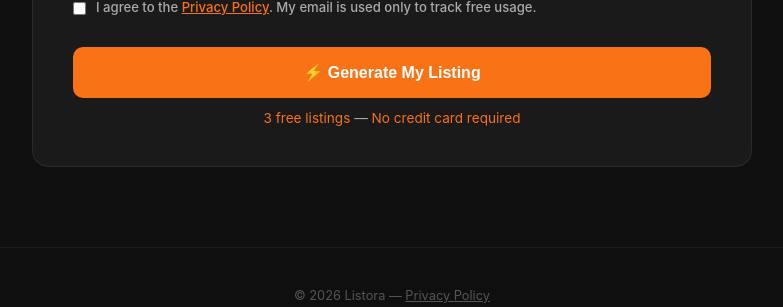
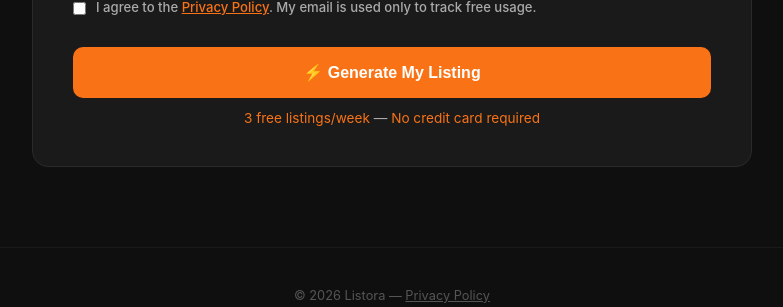
Before and after one commit to Zykssou/listora, a Flask app: page / in a window 1280 px wide. Shown: the part 1199-1506 px from the top of the page, without its empty margins (248-1031 px from the left). Run offline with Flask 3, Linux system fonts and the light colour scheme; data that the repository does not hold is empty.

Commit message:
3 free listings per week, weekly reset logic

```diff
--- a/app.py
+++ b/app.py
@@ -24,7 +24,9 @@ def init_db():
             email TEXT UNIQUE,
             uses INTEGER DEFAULT 0,
             paid INTEGER DEFAULT 0,
-            created_at TEXT
+            created_at TEXT,
+            week_uses INTEGER DEFAULT 0,
+            week_key TEXT DEFAULT ''
         )
     """)
     c.execute("""
@@ -41,24 +43,35 @@ def init_db():
 
 init_db()
 
+def get_week_key():
+    now = datetime.now()
+    return f"{now.year}-W{now.isocalendar()[1]}"
+
 def get_or_create_user(email):
     conn = sqlite3.connect(DB_PATH)
     c = conn.cursor()
+    week_key = get_week_key()
     c.execute("SELECT * FROM users WHERE email=?", (email,))
     user = c.fetchone()
     if not user:
-        c.execute("INSERT INTO users (email, uses, paid, created_at) VALUES (?,0,0,?)",
-                  (email, datetime.now().isoformat()))
+        c.execute("INSERT INTO users (email, uses, paid, created_at, week_uses, week_key) VALUES (?,0,0,?,0,?)",
+                  (email, datetime.now().isoformat(), week_key))
         conn.commit()
         c.execute("SELECT * FROM users WHERE email=?", (email,))
         user = c.fetchone()
+    else:
+        if user[6] != week_key:
+            c.execute("UPDATE users SET week_uses=0, week_key=? WHERE email=?", (week_key, email))
+            conn.commit()
+            c.execute("SELECT * FROM users WHERE email=?", (email,))
+            user = c.fetchone()
     conn.close()
     return user
 
 def increment_uses(email):
     conn = sqlite3.connect(DB_PATH)
     c = conn.cursor()
-    c.execute("UPDATE users SET uses = uses + 1 WHERE email=?", (email,))
+    c.execute("UPDATE users SET uses = uses + 1, week_uses = week_uses + 1 WHERE email=?", (email,))
     conn.commit()
     conn.close()
 
@@ -138,8 +151,9 @@ def generate():
         uses = user[2]
         paid = user[3]
 
+        week_uses = user[5] if len(user) > 5 else uses
         is_admin = ADMIN_EMAIL and email == ADMIN_EMAIL
-        if uses >= FREE_USES and not paid and not is_admin:
+        if week_uses >= FREE_USES and not paid and not is_admin:
             return jsonify({"error": "free_limit", "message": "You've used your 3 free listings. Upgrade to Pro for unlimited listings."}), 403
 
         result = generate_listing(product_name, category, features, target_audience, keywords)
@@ -153,7 +167,7 @@ def generate():
         conn.commit()
         conn.close()
 
-        remaining = max(0, FREE_USES - (uses + 1)) if not paid else 999
+        remaining = max(0, FREE_USES - (week_uses + 1)) if not paid else 999
         return jsonify({"success": True, "listing": result, "remaining": remaining, "paid": paid})
     except Exception as e:
         return jsonify({"error": str(e)}), 500
--- a/templates/index.html
+++ b/templates/index.html
@@ -214,7 +214,7 @@ const T = {
         ph_features: "e.g. BPA-free, keeps cold 24h, leak-proof lid",
         ph_keywords: "e.g. water bottle insulated, sports bottle",
         btn_generate: "⚡ Generate My Listing",
-        free_badge_span: "3 free listings",
+        free_badge_span: "3 free listings/week",
         free_badge_txt: "No credit card required",
         loading_txt: "Generating your optimized listing...",
         res_title: "Title",
@@ -226,7 +226,7 @@ const T = {
         err_gdpr: "Please accept the Privacy Policy to continue.",
         err_fill: "Please fill in your email and product name.",
         err_network: "Network error. Please try again in a few seconds.",
-        err_limit: 'You\'ve used your 3 free listings. <a href="#" style="color:#f97316">Upgrade to Pro — $19/month</a> for unlimited listings.',
+        err_limit: 'You\'ve used your 3 free listings this week. <a href="#" style="color:#f97316">Upgrade to Pro — $19/month</a> for unlimited listings.',
         err_generic: "Something went wrong. Please try again.",
         remaining: (n) => n > 0 ? `✅ Listing generated! You have <strong style="color:#f97316">${n} free listing${n>1?'s':''}</strong> remaining.` : `You've used all free listings. <a href="#" style="color:#f97316">Upgrade to Pro — $19/month</a>`
     },
@@ -264,7 +264,7 @@ const T = {
         err_gdpr: "Merci d'accepter la Politique de confidentialité pour continuer.",
         err_fill: "Merci de remplir ton email et le nom du produit.",
         err_network: "Erreur réseau. Réessaie dans quelques secondes.",
-        err_limit: 'Tu as utilisé tes 3 fiches gratuites. <a href="#" style="color:#f97316">Passe en Pro — 19$/mois</a> pour des fiches illimitées.',
+        err_limit: 'Tu as utilisé tes 3 fiches gratuites cette semaine. <a href="#" style="color:#f97316">Passe en Pro — 19$/mois</a> pour des fiches illimitées.',
         err_generic: "Une erreur est survenue. Réessaie.",
         remaining: (n) => n > 0 ? `✅ Fiche générée ! Il te reste <strong style="color:#f97316">${n} fiche${n>1?'s':''} gratuite${n>1?'s':''}</strong>.` : `Tu as utilisé toutes tes fiches gratuites. <a href="#" style="color:#f97316">Passe en Pro — 19$/mois</a>`
     },
@@ -302,7 +302,7 @@ const T = {
         err_gdpr: "Por favor acepta la Política de Privacidad para continuar.",
         err_fill: "Por favor rellena tu email y el nombre del producto.",
         err_network: "Error de red. Inténtalo de nuevo en unos segundos.",
-        err_limit: 'Has usado tus 3 fichas gratuitas. <a href="#" style="color:#f97316">Pasa a Pro — $19/mes</a> para fichas ilimitadas.',
+        err_limit: 'Has usado tus 3 fichas gratuitas esta semana. <a href="#" style="color:#f97316">Pasa a Pro — $19/mes</a> para fichas ilimitadas.',
         err_generic: "Algo salió mal. Inténtalo de nuevo.",
         remaining: (n) => n > 0 ? `✅ ¡Ficha generada! Te quedan <strong style="color:#f97316">${n} ficha${n>1?'s':''} gratuita${n>1?'s':''}</strong>.` : `Has usado todas tus fichas gratuitas. <a href="#" style="color:#f97316">Pasa a Pro — $19/mes</a>`
     },
@@ -340,7 +340,7 @@ const T = {
         err_gdpr: "Bitte akzeptiere die Datenschutzerklärung, um fortzufahren.",
         err_fill: "Bitte fülle deine E-Mail und den Produktnamen aus.",
         err_network: "Netzwerkfehler. Bitte versuche es in einigen Sekunden erneut.",
-        err_limit: 'Du hast deine 3 kostenlosen Listings genutzt. <a href="#" style="color:#f97316">Upgrade auf Pro — $19/Monat</a> für unbegrenzte Listings.',
+        err_limit: 'Du hast deine 3 kostenlosen Listings diese Woche genutzt. <a href="#" style="color:#f97316">Upgrade auf Pro — $19/Monat</a> für unbegrenzte Listings.',
         err_generic: "Etwas ist schiefgelaufen. Bitte versuche es erneut.",
         remaining: (n) => n > 0 ? `✅ Listing erstellt! Du hast noch <strong style="color:#f97316">${n} kostenloses${n>1?' Listings':' Listing'}</strong> übrig.` : `Du hast alle kostenlosen Listings genutzt. <a href="#" style="color:#f97316">Upgrade auf Pro — $19/Monat</a>`
     },
@@ -378,7 +378,7 @@ const T = {
         err_gdpr: "Por favor aceite a Política de Privacidade para continuar.",
         err_fill: "Por favor preencha seu email e o nome do produto.",
         err_network: "Erro de rede. Tente novamente em alguns segundos.",
-        err_limit: 'Você usou suas 3 listagens gratuitas. <a href="#" style="color:#f97316">Upgrade para Pro — $19/mês</a> para listagens ilimitadas.',
+        err_limit: 'Você usou suas 3 listagens gratuitas desta semana. <a href="#" style="color:#f97316">Upgrade para Pro — $19/mês</a> para listagens ilimitadas.',
         err_generic: "Algo deu errado. Tente novamente.",
         remaining: (n) => n > 0 ? `✅ Listagem gerada! Você tem <strong style="color:#f97316">${n} listagem${n>1?'s':''} gratuita${n>1?'s':''}</strong> restante${n>1?'s':''}.` : `Você usou todas as listagens gratuitas. <a href="#" style="color:#f97316">Upgrade para Pro — $19/mês</a>`
     }
```
